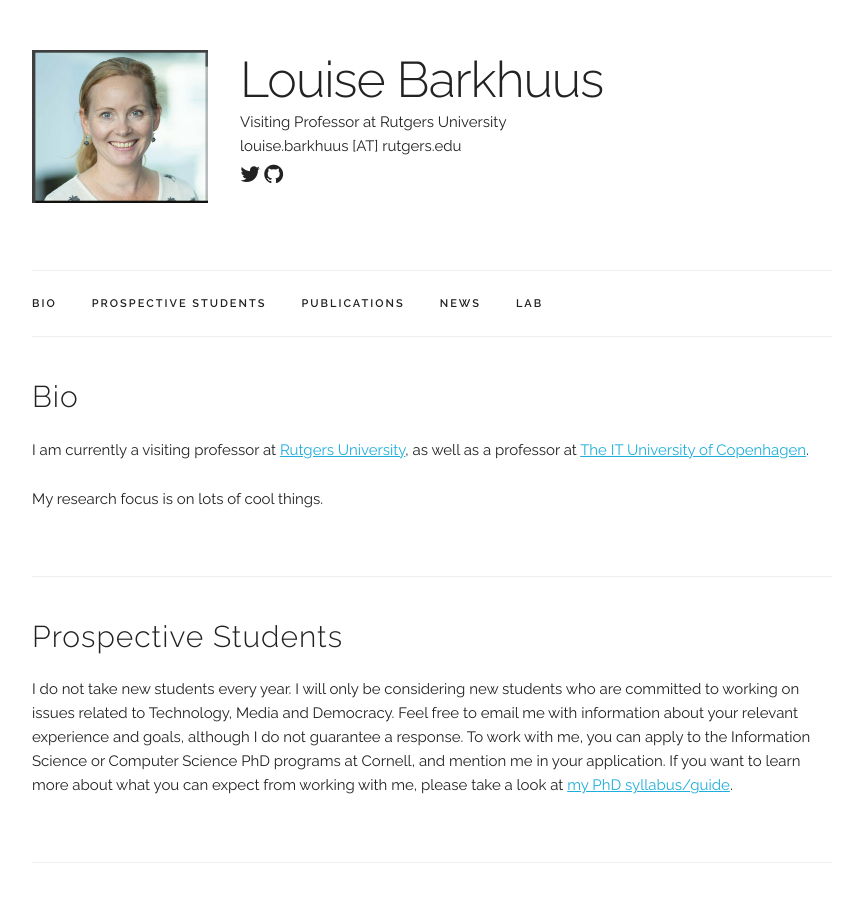
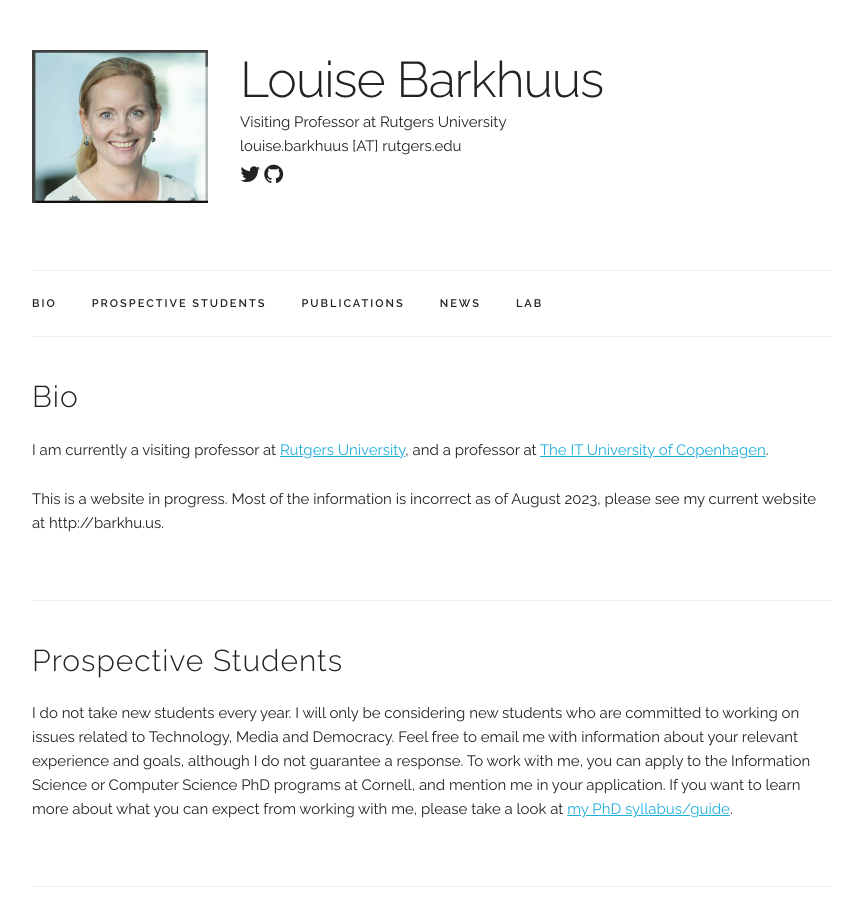
Before and after one commit to barkhuus/barkhuus.github.io, a Jekyll site: the page built from index.html, in a window 1280 px wide and 900 px high. Shown: the whole window, without its empty margins (208-1071 px from the left). Built offline with Jekyll 4.4.1, drawn with Linux system fonts in a browser that asks for light colours.

Commit message:
Update index.html
Added that this is a temporary website

```diff
--- a/index.html
+++ b/index.html
@@ -9,11 +9,11 @@
   <a href="" target="_blank"></a>
 
   <p>
-  I am currently a visiting professor at <a href="http://rutgers.edu" target="_blank">Rutgers University</a>, as well as a professor at <a href="http://www.itu.dk/" target="_blank">The IT University of Copenhagen</a>.
+  I am currently a visiting professor at <a href="http://rutgers.edu" target="_blank">Rutgers University</a>, and a professor at <a href="http://www.itu.dk/" target="_blank">The IT University of Copenhagen</a>.
   </p>
 
   <p>
-  My research focus is on lots of cool things.
+  This is a website in progress. Most of the information is incorrect as of August 2023, please see my current website at http://barkhu.us.
   </p>
 </div>
 
```
